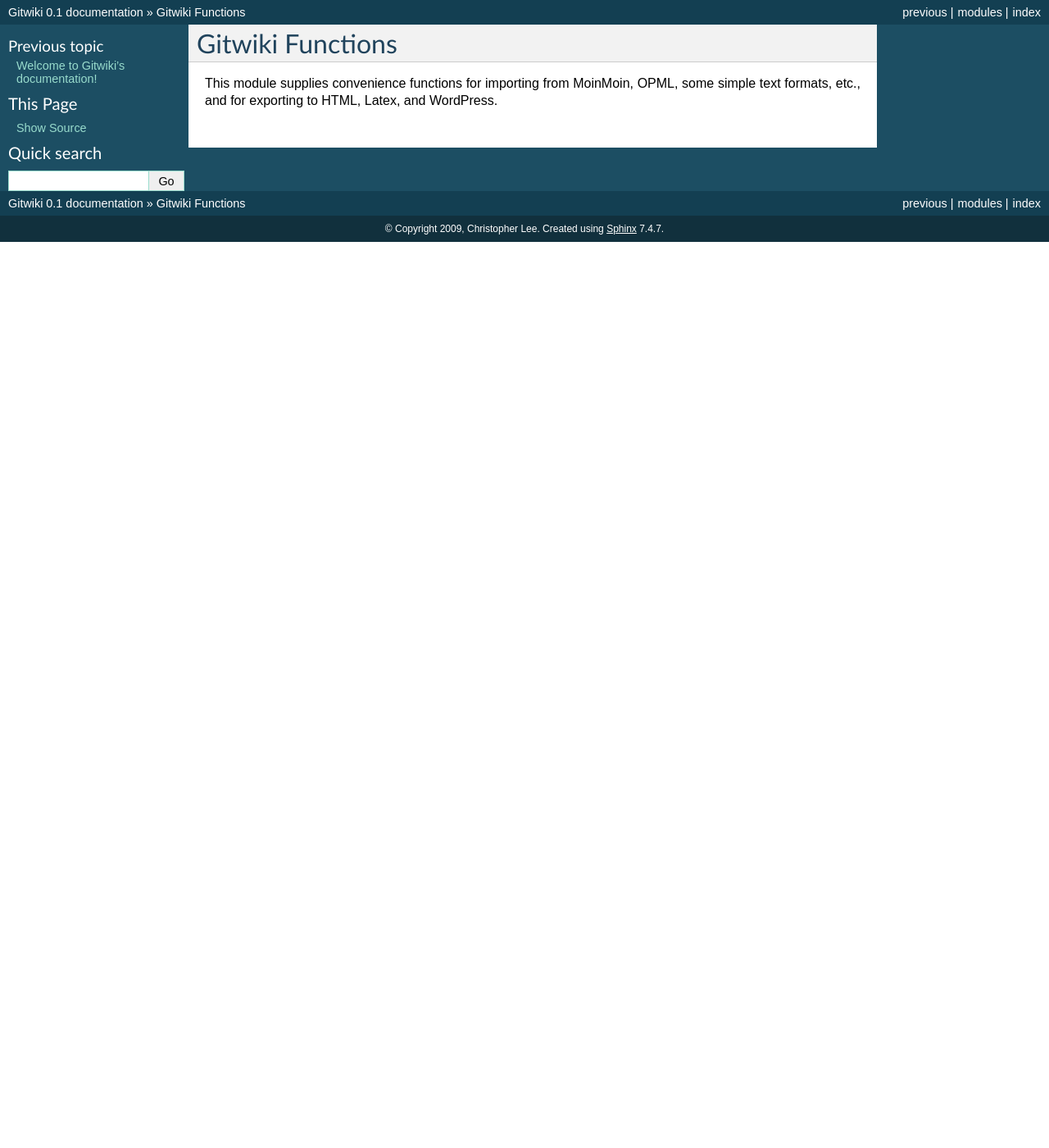
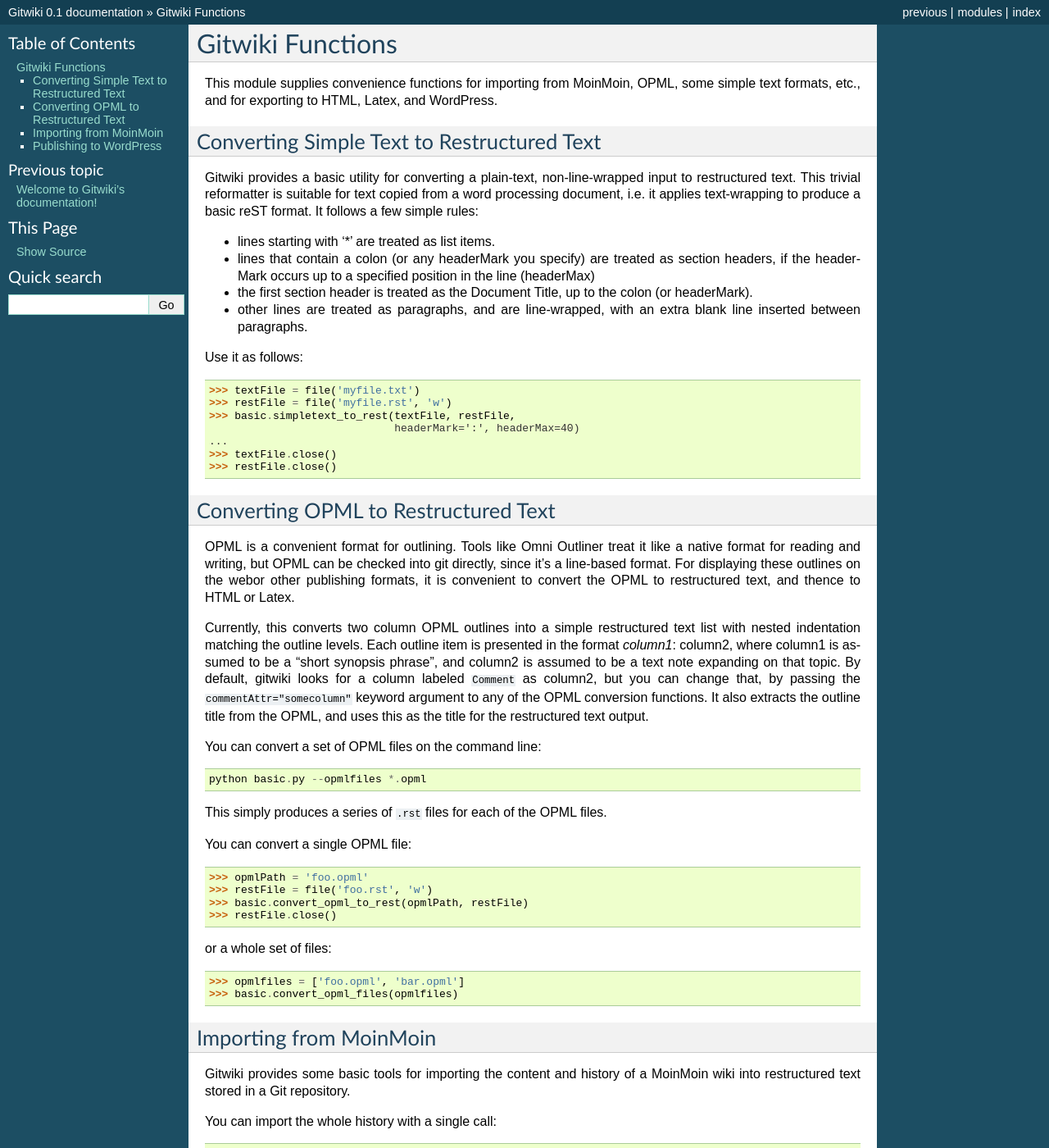
Before and after one commit to cjlee112/gitpublish, a Sphinx documentation site: the page built from doc/basic.rst, in a window 1280 px wide and 1400 px high. Shown: the whole window at 82% size. Built offline with Sphinx 7.4.7, drawn with Linux system fonts in a browser that asks for light colours; some of the changed text lies outside the part shown.

Commit message:
added explanations of basic functions

```diff
--- a/doc/basic.rst
+++ b/doc/basic.rst
@@ -11,3 +11,115 @@
 This module supplies convenience functions for importing from
 MoinMoin, OPML, some simple text formats, etc., and for exporting to
 HTML, Latex, and WordPress.
+
+Converting Simple Text to Restructured Text
+-------------------------------------------
+
+Gitwiki provides a basic utility for converting a plain-text,
+non-line-wrapped input to restructured text.
+This trivial reformatter is suitable for text copied from a word
+processing document, i.e. it applies text-wrapping to produce
+a basic reST format.  It follows a few simple rules:
+
+* lines starting with '*' are treated as list items.
+
+* lines that contain a colon (or any headerMark you specify)
+  are treated as section headers, if the headerMark occurs up to
+  a specified position in the line (headerMax)
+
+* the first section header is treated as the Document Title, up to
+  the colon (or headerMark).
+
+* other lines are treated as paragraphs, and are line-wrapped, with
+  an extra blank line inserted between paragraphs.
+
+Use it as follows::
+
+   >>> textFile = file('myfile.txt')
+   >>> restFile = file('myfile.rst', 'w')
+   >>> basic.simpletext_to_rest(textFile, restFile,
+                                headerMark=':', headerMax=40)
+   ...
+   >>> textFile.close()
+   >>> restFile.close()
+
+Converting OPML to Restructured Text
+------------------------------------
+
+OPML is a convenient format for outlining.  Tools like Omni Outliner
+treat it like a native format for reading and writing, but OPML can
+be checked into git directly, since it's a line-based format.
+For displaying these outlines on the webor other publishing formats,
+it is convenient to convert
+the OPML to restructured text, and thence to HTML or Latex.
+
+Currently, this converts two column OPML outlines into
+a simple restructured text list with nested indentation matching the
+outline levels.  Each outline item is presented in the format
+*column1*: column2, where column1 is assumed to be a "short synopsis
+phrase", and column2 is assumed to be a text note expanding on that
+topic.  By default, gitwiki looks for a column labeled ``Comment`` as column2,
+but you can change that, by passing the ``commentAttr="somecolumn"``
+keyword argument to any of the OPML conversion functions.
+It also extracts the outline title from the OPML, and uses this
+as the title for the restructured text output.
+
+You can convert a set of OPML files on the command line::
+
+   python basic.py --opmlfiles *.opml
+
+This simply produces a series of ``.rst`` files for each of the
+OPML files.
+
+You can convert a single OPML file::
+
+   >>> opmlPath = 'foo.opml'
+   >>> restFile = file('foo.rst', 'w')
+   >>> basic.convert_opml_to_rest(opmlPath, restFile)
+   >>> restFile.close()
+
+or a whole set of files::
+
+   >>> opmlfiles = ['foo.opml', 'bar.opml']
+   >>> basic.convert_opml_files(opmlfiles)
+
+
+
+Importing from MoinMoin
+-----------------------
+
+Gitwiki provides some basic tools for importing the content and history
+of a MoinMoin wiki into restructured text stored in a Git repository.
+
+You can import the whole history with a single call::
+
+   basic.commit_moin_by_time(wikiDir, destDir)
+
+* *wikiDir* should be a string path to the MoinMoin pages
+  directory you want to import.  This is typically ``wiki/data/pages``
+  inside your MoinMoin install.
+
+* *destDir* should be a directory inside a git repository where
+  you want to save the files.
+
+The pages will be imported by converting to restructured text, and
+appending the suffix ``.rst`` to the file name.  Each revision is
+checked into git, in the order it was created, with a commit message that
+gives the date and time the revision was created in MoinMoin.
+
+
+Publishing to WordPress
+-----------------------
+
+Basic usage: to publish a ReST file to wordpress::
+
+    >>> tab = basic.WordPressBlog('somewhere.wordpress.com',
+                                  'somebody', 'apassword')
+    >>> tab.post_rest('dollar_phone_plan.rst')
+    34
+
+It returns the post_id of the new post, which you can access via:
+``http://somewhere.wordpress.com/?p=34``
+Note that the new post is created *unpublished* so you will only
+be able to see it if you are logged in to your wordpress blog.
+You can then publish it from the the WP admin interface.
```
